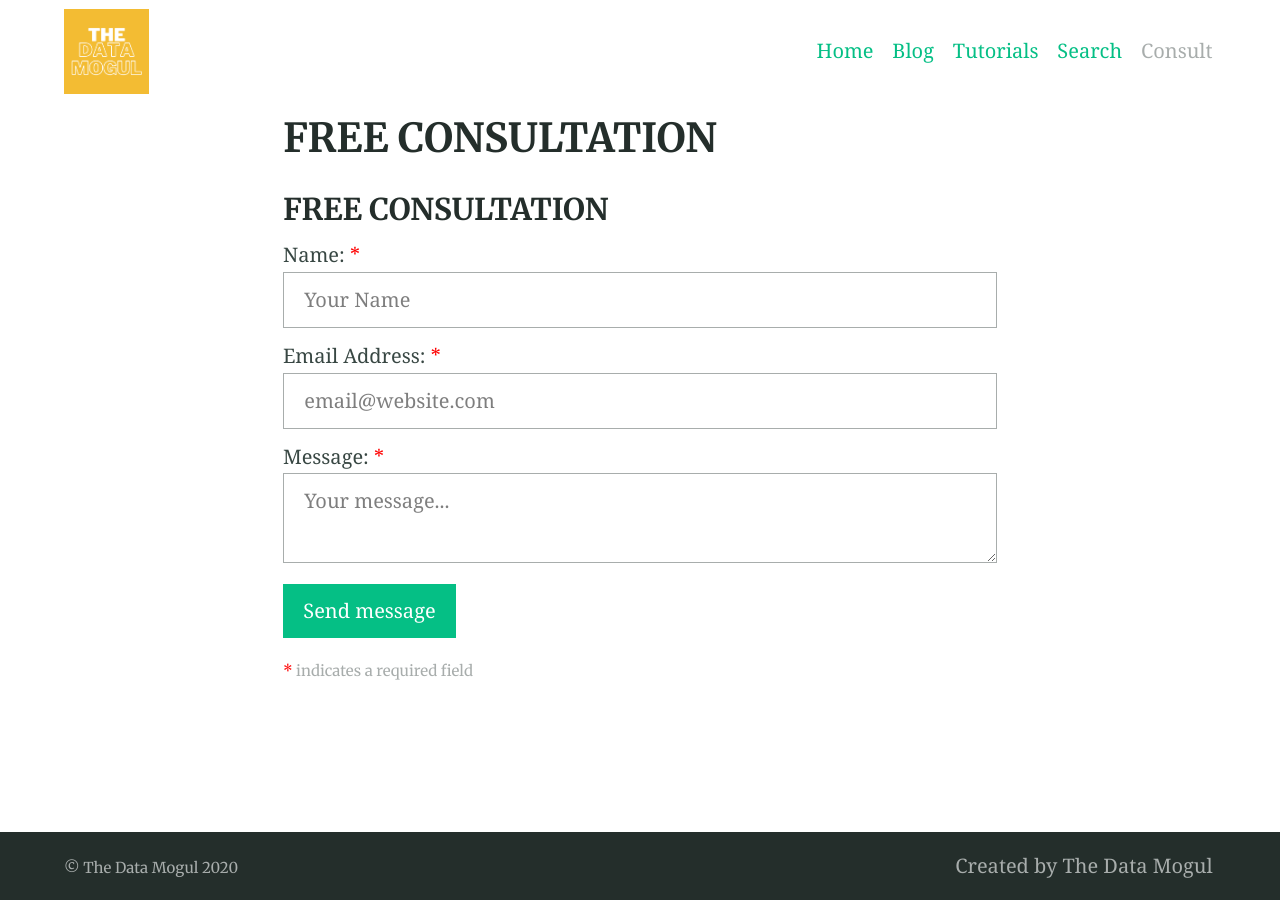
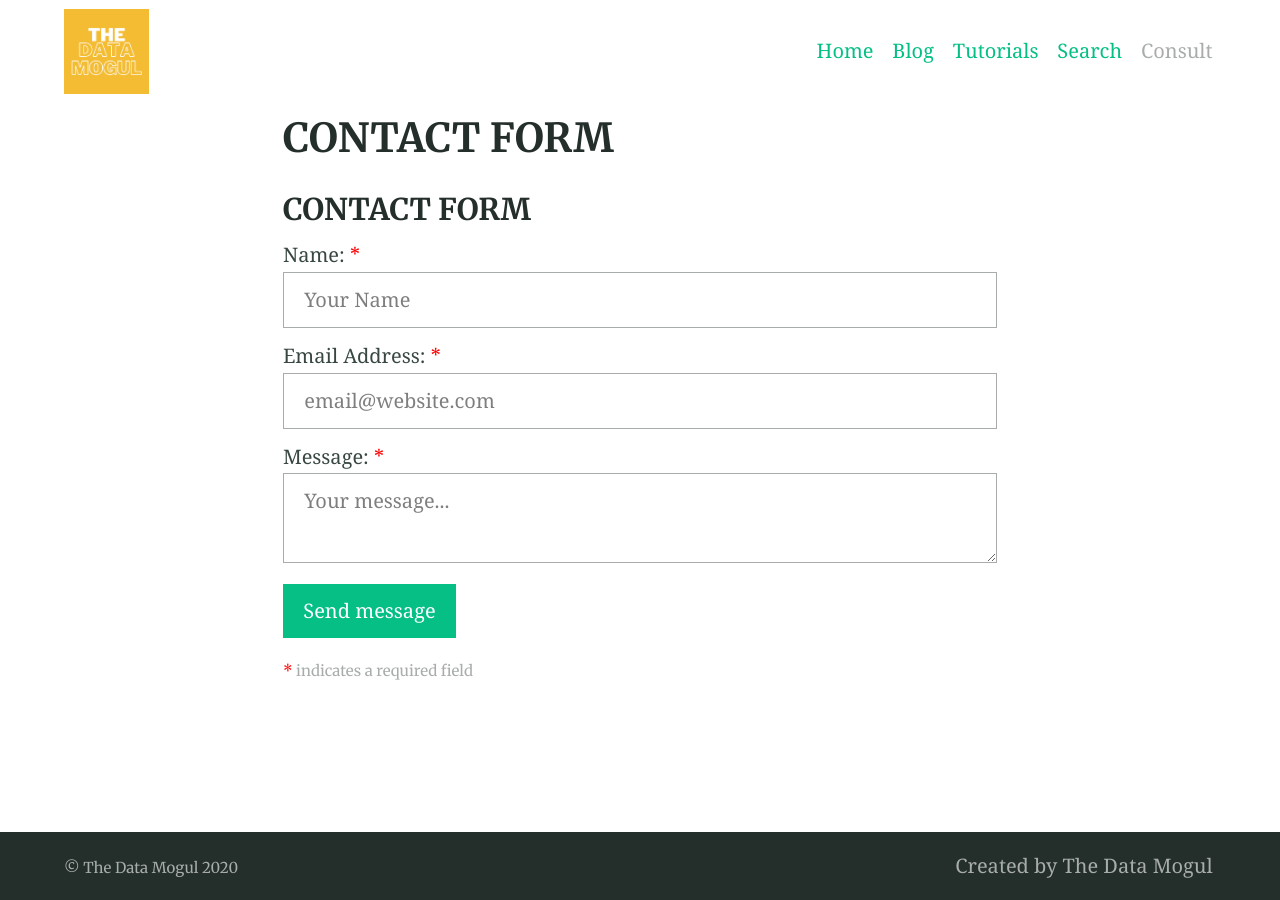
Before and after one commit to the-data-mogul/the-data-mogul.github.io, a Jekyll site: the page built from consult.md, in a window 1280 px wide. Built offline with Jekyll 4.4.1, drawn with Linux system fonts in a browser that asks for light colours; our own code applies the rules of GitHub Pages for plain Markdown files.

Commit message:
Update consult.md

```diff
--- a/consult.md
+++ b/consult.md
@@ -1,3 +1,3 @@
-### FREE CONSULTATION
+### CONTACT FORM
 
 {% include site-form.html %}
```
